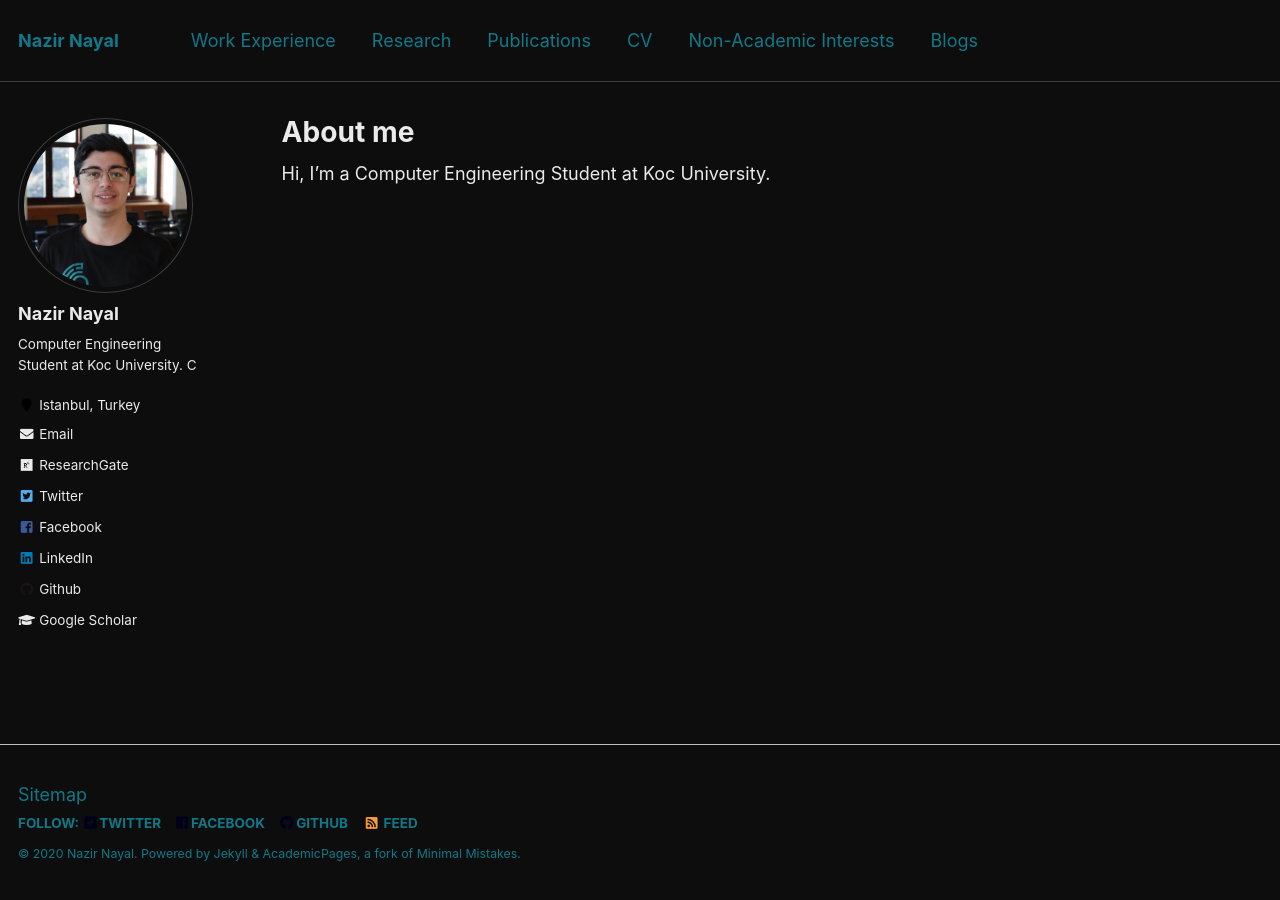
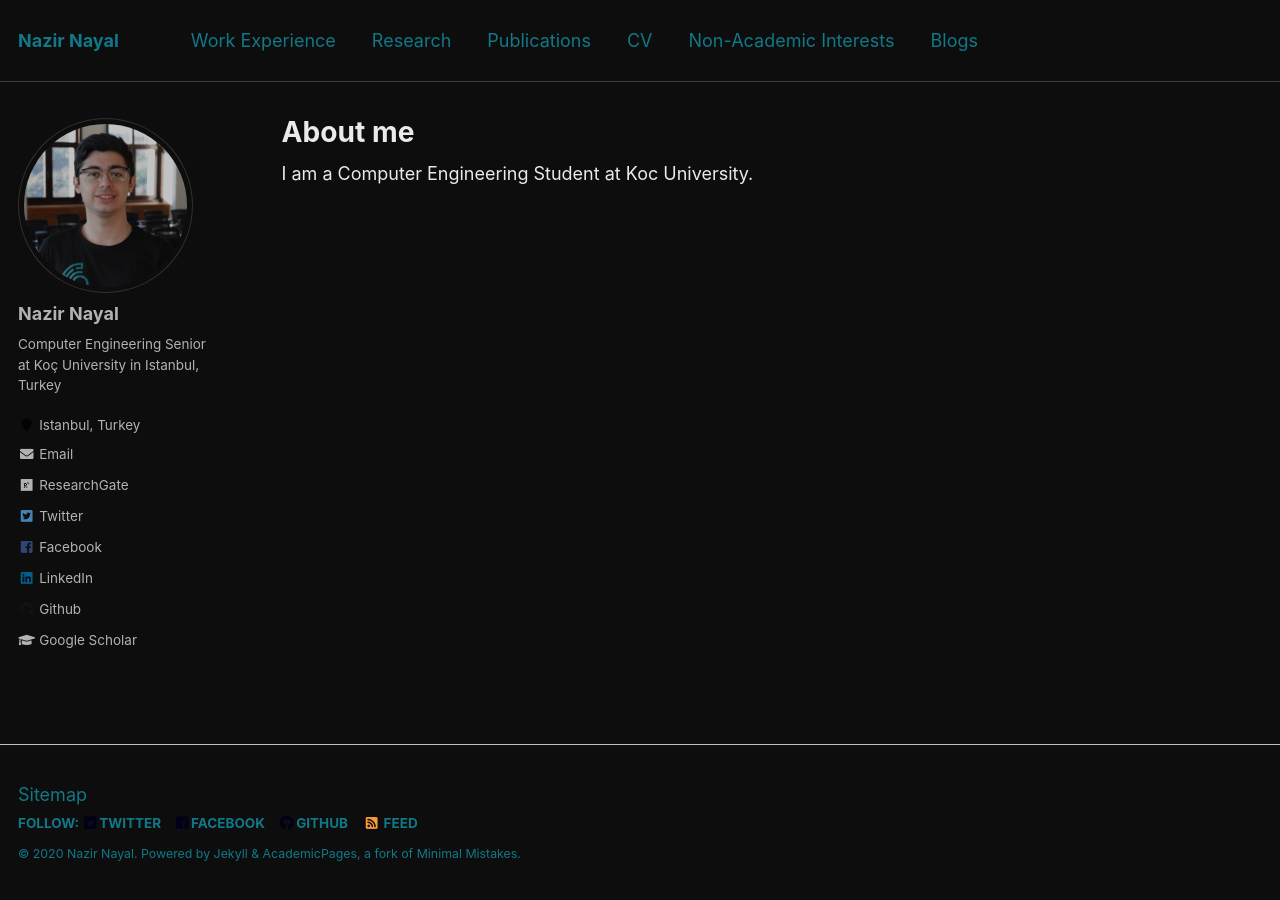
Before and after one commit to NazirNayal8/nazirnayal.github.io, a Jekyll site: the page built from _pages/about.md, in a window 1280 px wide. Built offline with Jekyll 4.4.1, drawn with Linux system fonts in a browser that asks for light colours.

Commit message:
update bio

```diff
--- a/_config.yml
+++ b/_config.yml
@@ -82,7 +82,7 @@ analytics:
 author:
   name             : "Nazir Nayal"
   avatar           : "profile.jpg"
-  bio              : "Computer Engineering Student at Koc University. C"
+  bio              : "Computer Engineering Senior at Koç University in Istanbul, Turkey"
   location         : "Istanbul, Turkey"
   employer         :
   pubmed           :
--- a/_pages/about.md
+++ b/_pages/about.md
@@ -8,4 +8,4 @@ redirect_from:
   - /about.html
 ---
 
-Hi, I'm a Computer Engineering Student at Koc University.
+I am a Computer Engineering Student at Koc University.
--- a/_sass/_sidebar.scss
+++ b/_sass/_sidebar.scss
@@ -15,7 +15,7 @@
 
   @include breakpoint($large) {
     @include span(2 of 12);
-    opacity: 1;
+    opacity: 0.75;
     -webkit-transition: opacity 0.2s ease-in-out;
             transition: opacity 0.2s ease-in-out;
 
```
